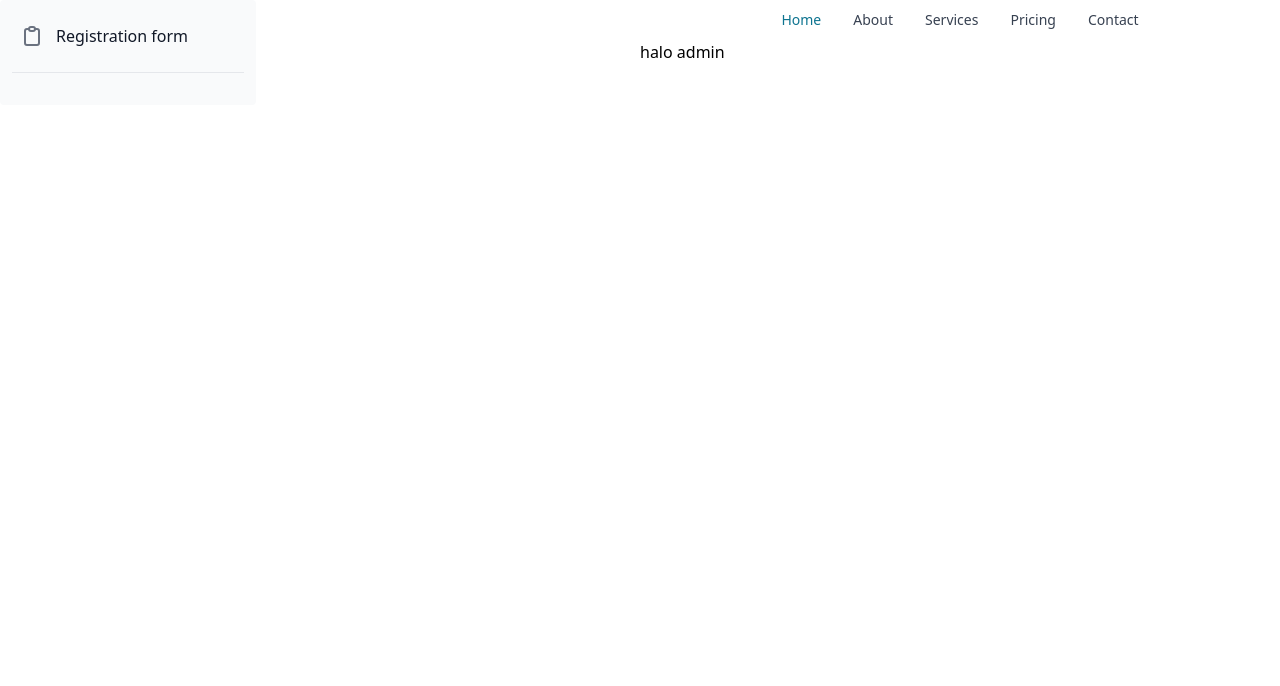
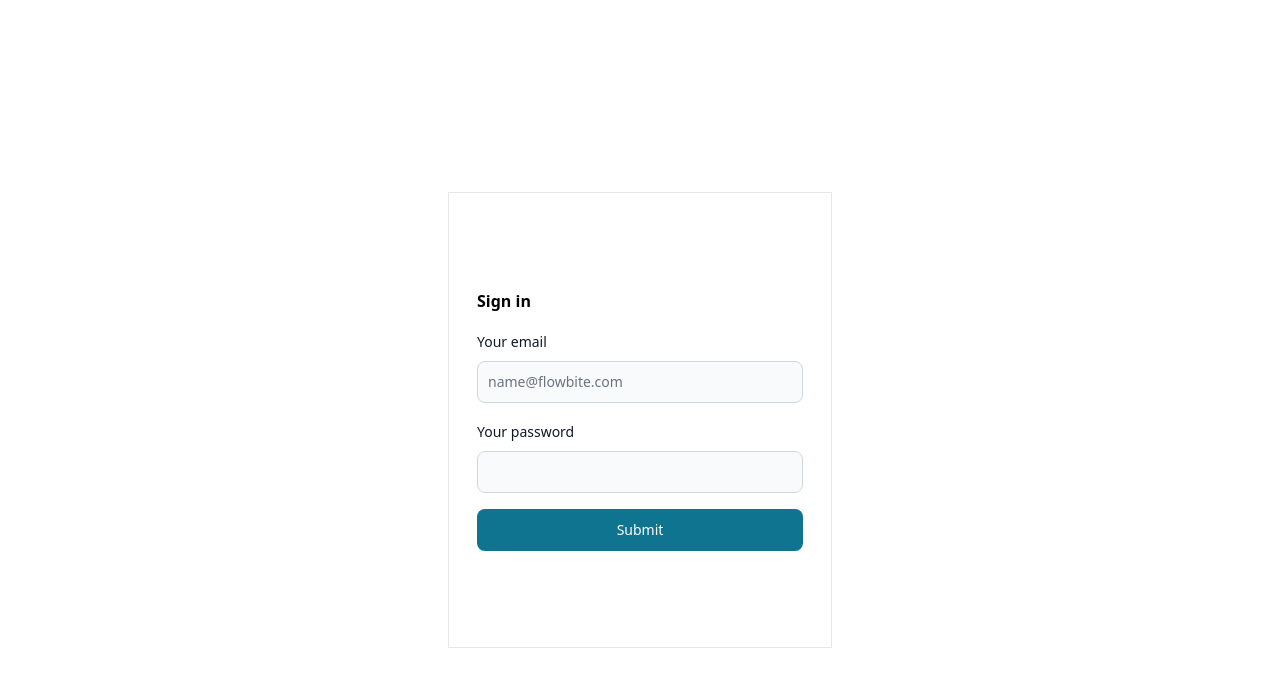
Before and after one commit to hafizhBimo/Miniproject4-Fullstack, a React (Create React App) app in the folder projects/client/: page / in a window 1280 px wide. Shown: the top 686 px of the page. Built offline with nearby package versions, Linux system fonts and the light colour scheme.

Commit message:
add error message

```diff
--- a/projects/client/src/App.js
+++ b/projects/client/src/App.js
@@ -4,7 +4,7 @@ import EmployeeRegistrationPage from "./Page/EmployeeRegistrationPage";
 import DashboardPage from "./Page/DashboardPage";
 
 function App() {
-  return <DashboardPage />;
+  return <LoginPage />;
 }
 
 export default App;
--- a/projects/client/src/Page/LoginPage/index.js
+++ b/projects/client/src/Page/LoginPage/index.js
@@ -1,14 +1,27 @@
 import * as Yup from "yup";
-import { Formik, Form } from "formik";
+import { Formik, Form, ErrorMessage, Field } from "formik";
 import { Button, Label, TextInput } from "flowbite-react";
+import axios from "axios";
+import { useState } from "react";
 
 export default function LoginPage() {
+  const [errorMessage, setErrorMessage] = useState("");
   const createSchema = Yup.object().shape({
     password: Yup.string()
       .min(6, "Password must be 6 characters at minimum")
       .required("Password is required"),
   });
-  const handleSubmit = () => {};
+  const handleSubmit = (value) => {
+    axios
+      .post("http://localhost:8000/api/auth/login", value)
+      .then((response) => {
+        localStorage.setItem("token", response.data.loginToken);
+        setErrorMessage("");
+      })
+      .catch((error) => {
+        setErrorMessage(error.response.data.message);
+      });
+  };
   return (
     <div className=" flex justify-center mt-48">
       <Formik
@@ -20,7 +33,10 @@ export default function LoginPage() {
         onSubmit={handleSubmit}
       >
         {(props) => (
-          <Form className="flex max-w-md flex-col gap-4 w-96 px-7 py-24 border">
+          <Form
+            className="flex max-w-md flex-col gap-4 w-96 px-7 py-24 border"
+            onSubmit={props.handleSubmit}
+          >
             <div>
               <h1 className=" font-bold">Sign in</h1>
             </div>
@@ -30,6 +46,7 @@ export default function LoginPage() {
               </div>
               <TextInput
                 id="email"
+                name="email"
                 placeholder="name@flowbite.com"
                 required
                 type="email"
@@ -41,6 +58,24 @@ export default function LoginPage() {
               <div className="mb-2 block">
                 <Label htmlFor="password" value="Your password" />
               </div>
+              {errorMessage ? (
+                <div>
+                  <TextInput
+                    color="failure"
+                    helperText={
+                      <>
+                        <span className="font-medium">Oops!</span>
+                        {errorMessage}
+                      </>
+                    }
+                    id="password"
+                    required
+                    type="password"
+                    onChange={props.handleChange}
+                    value={props.values.password}
+                  />
+                </div>
+              ) : (
                 <TextInput
                   id="password"
                   required
@@ -48,6 +83,7 @@ export default function LoginPage() {
                   onChange={props.handleChange}
                   value={props.values.password}
                 />
+              )}
             </div>
             <Button type="submit">Submit</Button>
           </Form>
```
Lines whose indentation alone changed are shown as unchanged.
